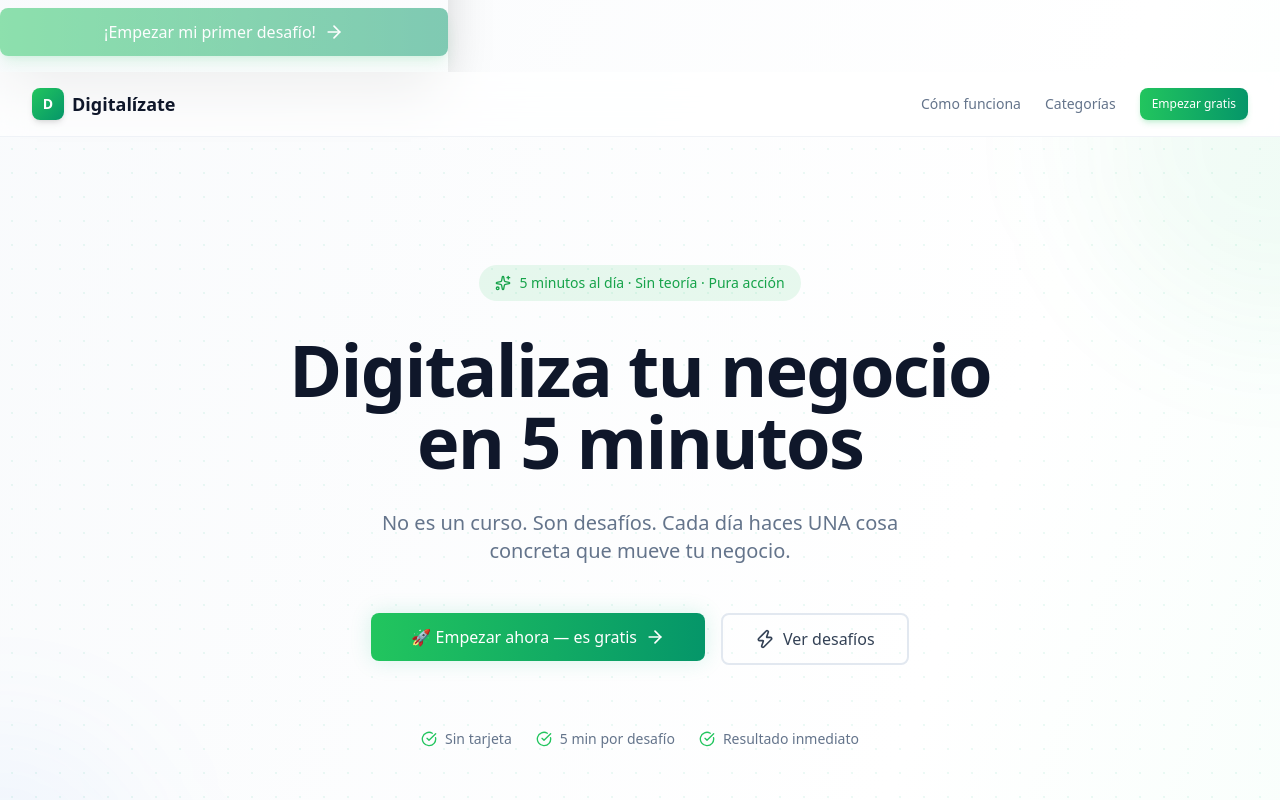
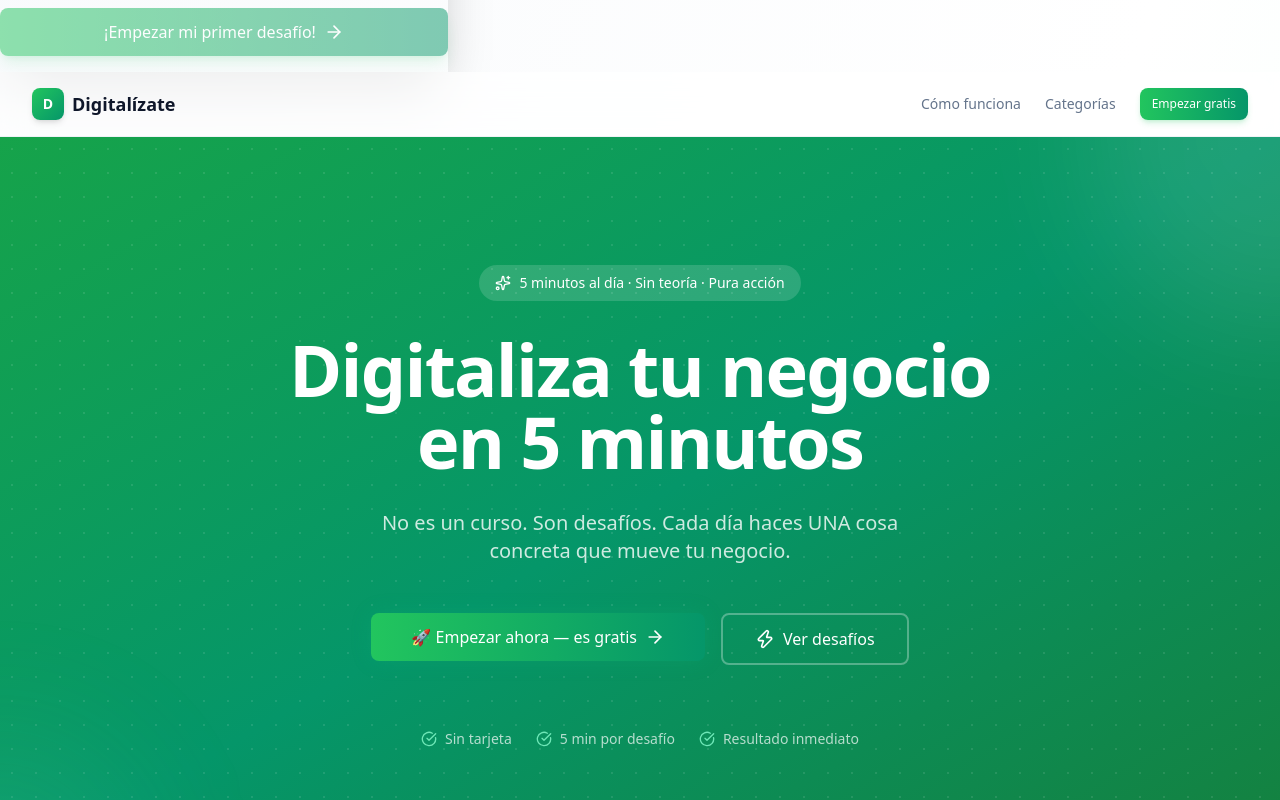
Before and after one commit to DonGeeo87/digitalizate, a Next.js app: page / in a window 1280 px wide. Shown: the part 360-1160 px from the top of the page. Built offline with nearby package versions, Linux system fonts and the light colour scheme.

Commit message:
fix: hero verde oscuro con texto blanco, padding horizontal

```diff
--- a/src/app/page.tsx
+++ b/src/app/page.tsx
@@ -119,26 +119,26 @@ export default function Home() {
       </nav>
 
       {/* ─── HERO ─── */}
-      <section className="relative overflow-hidden py-16 sm:py-24 lg:py-32">
+      <section className="relative overflow-hidden bg-gradient-to-br from-green-600 via-emerald-600 to-green-700 text-white px-4 sm:px-6 lg:px-8 py-16 sm:py-24 lg:py-32">
         {/* Fondo decorativo */}
-        <div className="absolute inset-0" style={{ backgroundImage: 'radial-gradient(circle, rgba(16,185,129,0.08) 1px, transparent 1px)', backgroundSize: '24px 24px' }} />
-        <div className="absolute top-0 right-0 w-96 h-96 bg-green-500/5 rounded-full blur-3xl -translate-y-1/2 translate-x-1/2" />
-        <div className="absolute bottom-0 left-0 w-72 h-72 bg-blue-500/5 rounded-full blur-3xl translate-y-1/2 -translate-x-1/2" />
+        <div className="absolute inset-0 opacity-10" style={{ backgroundImage: 'radial-gradient(circle, white 1px, transparent 1px)', backgroundSize: '24px 24px' }} />
+        <div className="absolute top-0 right-0 w-96 h-96 bg-white/10 rounded-full blur-3xl -translate-y-1/2 translate-x-1/2" />
+        <div className="absolute bottom-0 left-0 w-72 h-72 bg-emerald-300/10 rounded-full blur-3xl translate-y-1/2 -translate-x-1/2" />
 
         <div className="relative max-w-7xl mx-auto px-4 sm:px-6 lg:px-8">
           <div className="max-w-3xl mx-auto text-center space-y-8">
-            <div className="inline-flex items-center gap-2 px-4 py-2 bg-green-500/10 rounded-full text-green-600 text-sm font-medium">
+            <div className="inline-flex items-center gap-2 px-4 py-2 bg-white/15 rounded-full text-white text-sm font-medium">
               <Sparkles className="w-4 h-4" />
               <span>5 minutos al día · Sin teoría · Pura acción</span>
             </div>
 
-            <h1 className="text-4xl sm:text-5xl lg:text-7xl font-bold tracking-tight text-slate-900 leading-[1.1]">
+            <h1 className="text-4xl sm:text-5xl lg:text-7xl font-bold tracking-tight text-white leading-[1.1]">
               {profile
                 ? `¿Listo para el siguiente, ${profile.name.split(" ")[0]}?`
                 : "Digitaliza tu negocio\nen 5 minutos"}
             </h1>
 
-            <p className="text-lg sm:text-xl text-slate-500 max-w-xl mx-auto">
+            <p className="text-lg sm:text-xl text-white/80 max-w-xl mx-auto">
               {profile
                 ? `${profile.businessName} ya empezó su camino digital. Sigue con el siguiente desafío.`
                 : "No es un curso. Son desafíos. Cada día haces UNA cosa concreta que mueve tu negocio."}
@@ -185,7 +185,7 @@ export default function Home() {
                     🚀 Empezar ahora — es gratis
                     <ArrowRight className="w-5 h-5 ml-2" />
                   </Button>
-                  <Button size="lg" variant="outline" className="text-base px-8 py-6 border-2 border-slate-200 text-slate-700 hover:bg-green-500/5 transition-all">
+                  <Button size="lg" variant="outline" className="text-base px-8 py-6 border-2 border-white/30 text-white hover:bg-white/10 transition-all">
                     <Zap className="w-5 h-5 mr-2" />
                     Ver desafíos
                   </Button>
@@ -194,17 +194,17 @@ export default function Home() {
             </div>
 
             {/* Indicadores de confianza */}
-            <div className="flex flex-wrap items-center justify-center gap-6 pt-8 text-sm text-slate-500">
+            <div className="flex flex-wrap items-center justify-center gap-6 pt-8 text-sm text-white/70">
               <div className="flex items-center gap-2">
-                <CheckCircle className="w-4 h-4 text-green-500" />
+                <CheckCircle className="w-4 h-4 text-emerald-300" />
                 <span>Sin tarjeta</span>
               </div>
               <div className="flex items-center gap-2">
-                <CheckCircle className="w-4 h-4 text-green-500" />
+                <CheckCircle className="w-4 h-4 text-emerald-300" />
                 <span>5 min por desafío</span>
               </div>
               <div className="flex items-center gap-2">
-                <CheckCircle className="w-4 h-4 text-green-500" />
+                <CheckCircle className="w-4 h-4 text-emerald-300" />
                 <span>Resultado inmediato</span>
               </div>
             </div>
```
